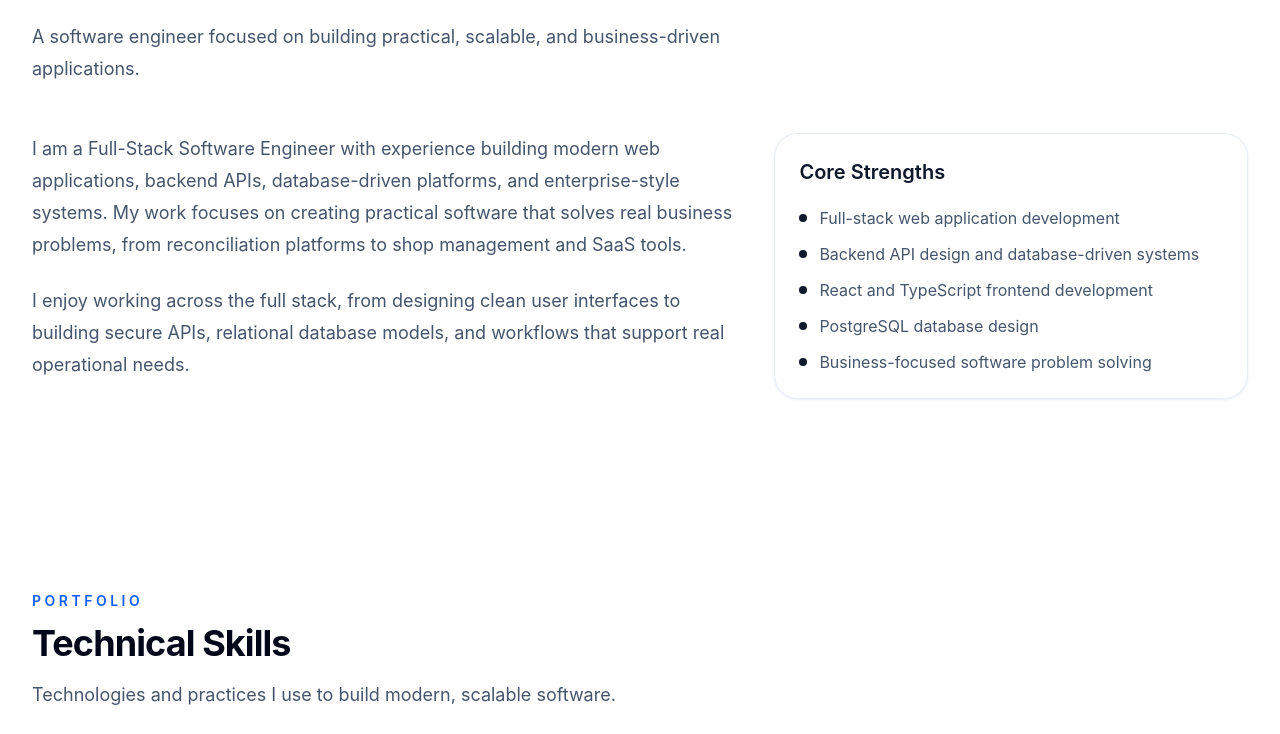
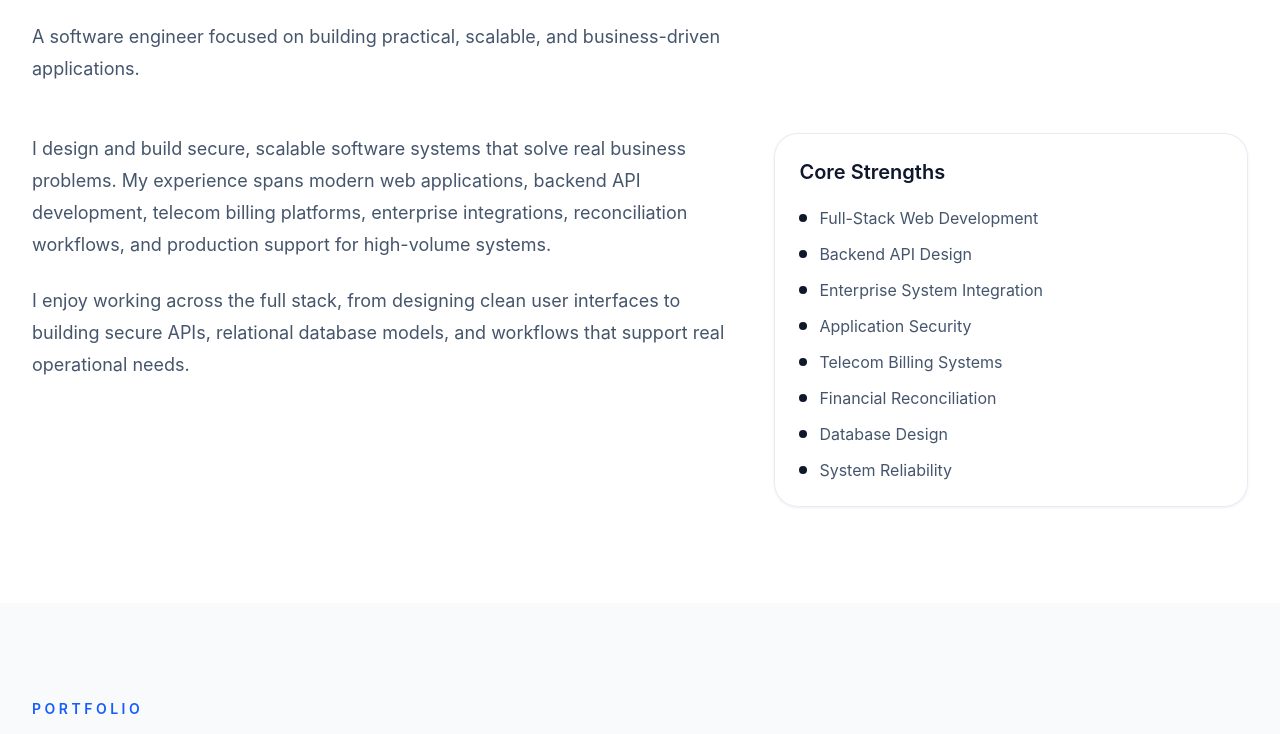
Before and after one commit to obibaadoma/derek-konadu, a React (Vite) app: page / in a window 1280 px wide. Shown: the part 866-1600 px from the top of the page. Built offline with nearby package versions, Linux system fonts and the light colour scheme.

Commit message:
feat: add professional experience section

```diff
--- a/src/App.tsx
+++ b/src/App.tsx
@@ -7,6 +7,7 @@ import Experience from "./components/sections/Experience";
 import Hero from "./components/sections/Hero";
 import Projects from "./components/sections/Projects";
 import Skills from "./components/sections/Skills";
+import Experience from "./components/sections/Experience";
 
 const App = () => {
   return (
@@ -16,9 +17,9 @@ const App = () => {
       <main>
         <Hero />
         <About />
+        <Projects />
         <Skills />
         <Experience />
-        <Projects />
         <Contact />
       </main>
 
--- a/src/components/layout/Navbar.tsx
+++ b/src/components/layout/Navbar.tsx
@@ -4,8 +4,9 @@ import Container from "./Container";
 const navLinks = [
   { label: "Home", href: "#home" },
   { label: "About", href: "#about" },
+  { label: "Projects", href: "#projects" },
   { label: "Skills", href: "#skills" },
-  { label: "Projects", href: "#projects" },
+  { label: "Experience", href: "#experience" },
   { label: "Contact", href: "#contact" },
 ];
 
--- a/src/components/sections/Experience.tsx
+++ b/src/components/sections/Experience.tsx
@@ -1,10 +1,26 @@
+import Container from "../layout/Container";
+import SectionTitle from "../ui/SectionTitle";
+import TimelineItem from "../ui/TimelineItem";
+import { experiences } from "../../data";
+
 const Experience = () => {
   return (
-    <section
-      id="experience"
-      className="flex h-screen items-center justify-center bg-white"
-    >
-      <h1 className="text-5xl font-bold">Experience Section</h1>
+    <section id="experience" className="bg-white py-24">
+      <Container>
+        <SectionTitle
+          title="Professional Experience"
+          subtitle="A background spanning full-stack software engineering, enterprise integrations, telecom billing systems, and production support for transaction-driven platforms."
+        />
+
+        <div className="space-y-12">
+          {experiences.map((experience) => (
+            <TimelineItem
+              key={`${experience.company}-${experience.period}`}
+              {...experience}
+            />
+          ))}
+        </div>
+      </Container>
     </section>
   );
 };
--- /dev/null
+++ b/src/components/ui/Timeline.tsx
@@ -0,0 +1,63 @@
+type TimelineItemProps = {
+  company: string;
+  role: string;
+  period: string;
+  location: string;
+  summary: string;
+  achievements: string[];
+  technologies: string[];
+};
+
+const TimelineItem = ({
+  company,
+  role,
+  period,
+  location,
+  summary,
+  achievements,
+  technologies,
+}: TimelineItemProps) => {
+  return (
+    <div className="relative border-l-2 border-blue-200 pl-8">
+      <div className="absolute -left-[9px] top-2 h-4 w-4 rounded-full bg-blue-600" />
+
+      <p className="text-sm font-semibold uppercase tracking-wide text-blue-600">
+        {period}
+      </p>
+
+      <h3 className="mt-2 text-2xl font-bold text-slate-900">
+        {role}
+      </h3>
+
+      <p className="text-lg font-medium text-slate-700">
+        {company} • {location}
+      </p>
+
+      <p className="mt-4 text-slate-600">
+        {summary}
+      </p>
+
+      <ul className="mt-5 space-y-2">
+        {achievements.map((achievement) => (
+          <li key={achievement} className="flex gap-3 text-slate-600">
+            <span className="mt-2 h-2 w-2 rounded-full bg-blue-600" />
+            <span>{achievement}</span>
+          </li>
+        ))}
+      </ul>
+
+      <div className="mt-6 flex flex-wrap gap-2">
+        {technologies.map((tech) => (
+          <span
+            key={tech}
+            className="rounded-full bg-slate-100 px-3 py-1 text-sm font-medium text-slate-700"
+          >
+            {tech}
+          </span>
+        ))}
+      </div>
+    </div>
+  );
+};
+
+export default TimelineItem;
--- /dev/null
+++ b/src/components/ui/TimelineItem.tsx
@@ -0,0 +1,61 @@
+type TimelineItemProps = {
+  company: string;
+  role: string;
+  location: string;
+  period: string;
+  summary: string;
+  achievements: string[];
+  technologies: string[];
+};
+
+const TimelineItem = ({
+  company,
+  role,
+  location,
+  period,
+  summary,
+  achievements,
+  technologies,
+}: TimelineItemProps) => {
+  return (
+    <article className="relative border-l border-slate-200 pl-8">
+      <span className="absolute -left-2 top-2 h-4 w-4 rounded-full border-4 border-white bg-blue-600 shadow" />
+
+      <p className="text-sm font-semibold uppercase tracking-[0.25em] text-blue-600">
+        {period}
+      </p>
+
+      <h3 className="mt-3 text-2xl font-bold tracking-tight text-slate-950">
+        {role}
+      </h3>
+
+      <p className="mt-1 text-base font-medium text-slate-700">
+        {company} · {location}
+      </p>
+
+      <p className="mt-4 max-w-3xl text-slate-600">{summary}</p>
+
+      <ul className="mt-5 space-y-3">
+        {achievements.map((achievement) => (
+          <li key={achievement} className="flex gap-3 text-slate-600">
+            <span className="mt-2 h-2 w-2 shrink-0 rounded-full bg-blue-600" />
+            <span>{achievement}</span>
+          </li>
+        ))}
+      </ul>
+
+      <div className="mt-6 flex flex-wrap gap-2">
+        {technologies.map((technology) => (
+          <span
+            key={technology}
+            className="rounded-full bg-slate-100 px-3 py-1 text-sm font-medium text-slate-700"
+          >
+            {technology}
+          </span>
+        ))}
+      </div>
+    </article>
+  );
+};
+
+export default TimelineItem;
--- a/src/data/certifications.ts
+++ b/src/data/certifications.ts
@@ -0,0 +1,21 @@
+export const certifications = [
+  {
+    title: "Oracle SOA Suite 11g/12c Implementation Specialist",
+    issuer: "Oracle",
+    technologies: [
+      "WebLogic Server",
+      "Oracle JDeveloper",
+      "JMS Adapters",
+      "FTP",
+      "JDBC",
+      "BPEL",
+      "Human Task",
+      "Business Rules",
+    ],
+  },
+  {
+    title: "Oracle Identity and Access Management 11g/R2",
+    issuer: "Oracle",
+    technologies: ["LDAP", "OAM", "OIM", "RCU", "OHS", "Single Sign-On"],
+  },
+];
--- a/src/data/experience.ts
+++ b/src/data/experience.ts
@@ -0,0 +1,68 @@
+export const experiences = [
+  {
+    company: "Monterosa",
+    role: "Software Engineer",
+    location: "Remote",
+    period: "Dec 2023 – Present",
+    summary:
+      "Building scalable web applications and backend services while collaborating with cross-functional teams to deliver reliable software.",
+    achievements: [
+      "Designed and implemented scalable web application features using modern frontend and backend technologies.",
+      "Built and maintained RESTful APIs enabling reliable communication between frontend applications and backend services.",
+      "Diagnosed and resolved production issues to improve application stability and performance.",
+      "Participated in peer code reviews and promoted clean, maintainable, and well-documented code.",
+    ],
+    technologies: ["React", "TypeScript", "JavaScript", "Node.js", "REST APIs", "Git"],
+  },
+  {
+    company: "Tech Mahindra",
+    role: "Oracle SOA L2 Support Engineer",
+    location: "Ghana",
+    period: "May 2020 – Nov 2023",
+    summary:
+      "Supported enterprise service integrations powering high-volume telecom and financial transaction platforms.",
+    achievements: [
+      "Monitored and supported Oracle SOA composite services across ESF, BSS, and BOOST environments.",
+      "Diagnosed production integration failures using log analysis, service tracing, and Oracle Enterprise Manager.",
+      "Collaborated with engineering teams to restore critical services and minimize downtime.",
+      "Maintained availability of business-critical integrations supporting telecom billing and operational systems.",
+    ],
+    technologies: [
+      "Oracle SOA Suite",
+      "Oracle Service Bus",
+      "WebLogic",
+      "JMS",
+      "JDBC",
+      "Linux",
+    ],
+  },
+  {
+    company: "Vodafone Ghana",
+    role: "Billing Integrity Lead",
+    location: "Ghana",
+    period: "Dec 2016 – Apr 2020",
+    summary:
+      "Protected telecom revenue through billing validation, reconciliation, and operational analytics.",
+    achievements: [
+      "Led reconciliation between telecom service usage records and billing outputs.",
+      "Investigated billing discrepancies and revenue leakages.",
+      "Produced analytical reports supporting revenue assurance and management decision-making.",
+      "Collaborated with IT and Finance teams to strengthen billing controls and reporting accuracy.",
+    ],
+    technologies: ["SQL", "Oracle", "Excel", "Reporting", "Data Analysis"],
+  },
+  {
+    company: "National Service Secretariat",
+    role: "IT System Support",
+    location: "Ghana",
+    period: "Sep 2014 – Aug 2015",
+    summary:
+      "Provided technical support for internal systems, users, and IT infrastructure.",
+    achievements: [
+      "Assisted users in resolving software and system-related issues.",
+      "Supported internal systems and helped maintain operational uptime.",
+      "Performed basic troubleshooting and technical support activities.",
+    ],
+    technologies: ["Windows", "IT Support", "Troubleshooting"],
+  },
+];
--- a/src/data/index.ts
+++ b/src/data/index.ts
@@ -0,0 +1,5 @@
+export * from "./personal";
+export * from "./experience";
+export * from "./projects";
+export * from "./skills";
+export * from "./certifications";
--- a/src/data/personal.ts
+++ b/src/data/personal.ts
@@ -1,16 +1,25 @@
 export const personalInfo = {
-  name: "Derek Konadu",
+  name: "Derek Akrasi Konadu",
   role: "Full-Stack Software Engineer",
-  location: "Ghana",
+  location: "Takoradi, Ghana",
+  email: "akrasikonadu@yahoo.com",
+  github: "https://github.com/obibaadoma",
+  linkedin: "https://www.linkedin.com/in/derek-akrasi-konadu-187453151/",
+
   summary:
-    "I build scalable web applications and business-focused software systems using React, TypeScript, Python, FastAPI, Node.js, and PostgreSQL.",
+    "Full-Stack Software Engineer with experience building scalable web applications, enterprise integrations, backend APIs, and secure transaction-driven systems.",
+
   about:
-    "I am a Full-Stack Software Engineer with experience building modern web applications, backend APIs, database-driven platforms, and enterprise-style systems. My work focuses on creating practical software that solves real business problems, from reconciliation platforms to shop management and SaaS tools.",
+    "I design and build secure, scalable software systems that solve real business problems. My experience spans modern web applications, backend API development, telecom billing platforms, enterprise integrations, reconciliation workflows, and production support for high-volume systems.",
+
   strengths: [
-    "Full-stack web application development",
-    "Backend API design and database-driven systems",
-    "React and TypeScript frontend development",
-    "PostgreSQL database design",
-    "Business-focused software problem solving",
+    "Full-Stack Web Development",
+    "Backend API Design",
+    "Enterprise System Integration",
+    "Application Security",
+    "Telecom Billing Systems",
+    "Financial Reconciliation",
+    "Database Design",
+    "System Reliability",
   ],
 };
```
